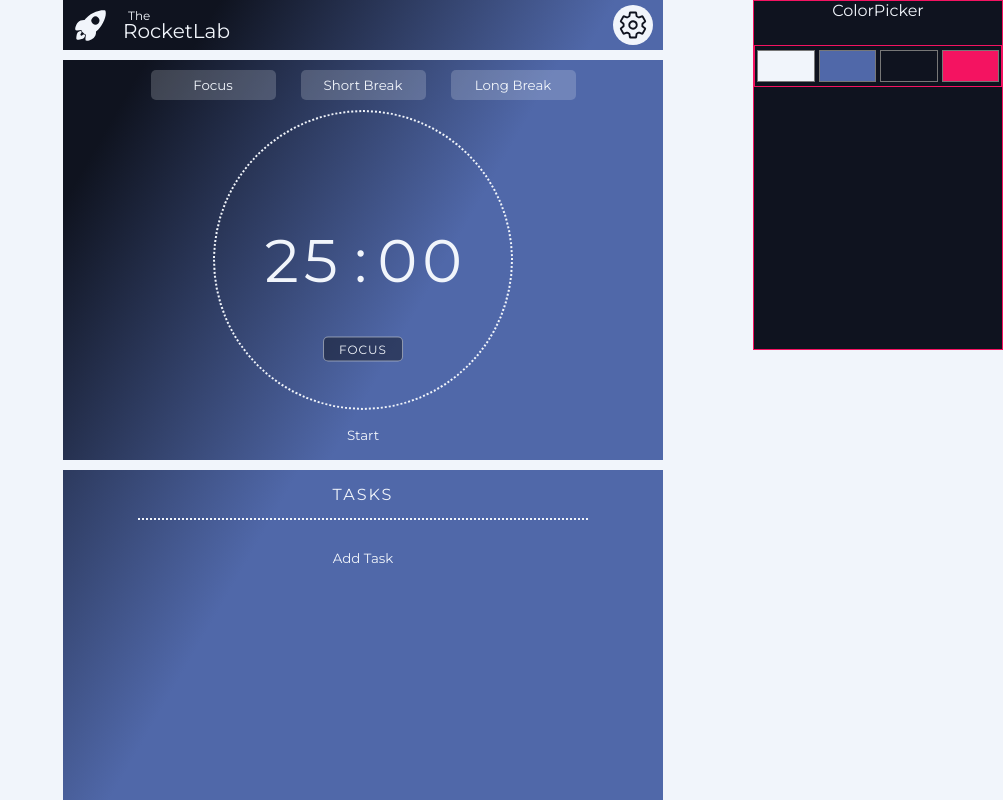
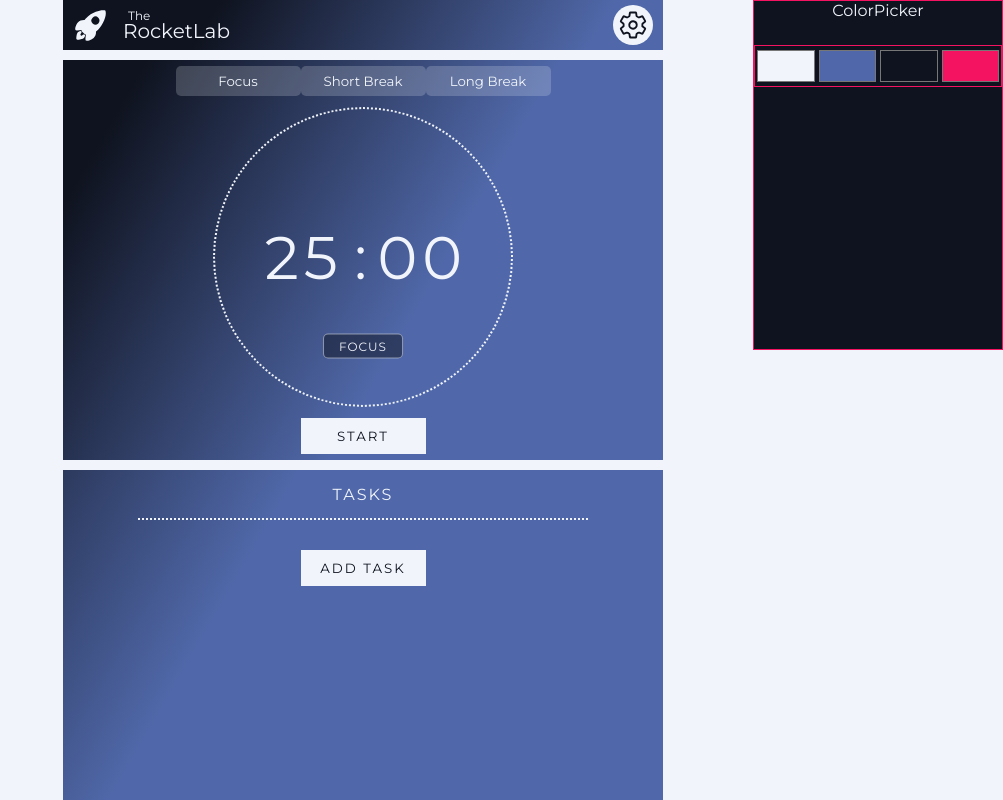
Before and after one commit to tessoka/pomodoro-timer-app, a React (Create React App) app: page / in a window 1280 px wide. Shown: the whole page, without its empty margins (277-1280 px from the left). Built offline with nearby package versions, Linux system fonts and the light colour scheme.

Commit message:
some further scss restructuring

```diff
--- a/src/components/Settings.jsx
+++ b/src/components/Settings.jsx
@@ -65,36 +65,36 @@ const Settings = () => {
       </div>
       <div className="container-mid-mid">
         <div className="box-work">
-          <button onClick={(e) => handleClickWork(e)}>-</button>
+          <button className="btn-small" onClick={(e) => handleClickWork(e)}>-</button>
           <div className="box-mid">
             <p>Focus</p>
             <div className="val">{workTime}:00</div>
           </div>
-          <button onClick={(e) => handleClickWork(e)}>+</button>
+          <button className="btn-small" onClick={(e) => handleClickWork(e)}>+</button>
         </div>
         <div className="box-sbreak">
-          <button onClick={(e) => handleClickShortBreak(e)}>-</button>
+          <button className="btn-small" onClick={(e) => handleClickShortBreak(e)}>-</button>
           <div className="box-mid">
             <p>Short Break</p>
             <div className="val">{shortBreakTime}:00</div>
           </div>
-          <button onClick={(e) => handleClickShortBreak(e)}>+</button>
+          <button className="btn-small" onClick={(e) => handleClickShortBreak(e)}>+</button>
         </div>
         <div className="box-lbreak">
-        <button onClick={(e) => handleClickLongBreak(e)}>-</button>
+        <button className="btn-small" onClick={(e) => handleClickLongBreak(e)}>-</button>
           <div className="box-mid">
             <p>Long Break</p>
             <div className="val">{longBreakTime}:00</div>
           </div>
-          <button onClick={(e) => handleClickLongBreak(e)}>+</button>
+          <button className="btn-small" onClick={(e) => handleClickLongBreak(e)}>+</button>
         </div>
         <div className="box-rounds">
-          <button onClick={(e) => handleClickRounds(e)}>-</button>
+          <button className="btn-small" onClick={(e) => handleClickRounds(e)}>-</button>
           <div className="box-mid">
             <p>Rounds</p>
             <div className="val">{rounds}</div>
           </div>
-          <button onClick={(e) => handleClickRounds(e)}>+</button>
+          <button className="btn-small" onClick={(e) => handleClickRounds(e)}>+</button>
         </div>
       </div>
       <div className="container-mid-bot">
--- a/src/components/Timer.jsx
+++ b/src/components/Timer.jsx
@@ -120,9 +120,9 @@ const Timer = () => {
   return (
     <div className="container-mid">
       <div className="container-mid-top">
-        <button disabled={isRunning} onClick={(e) => handleClickType(e.target.innerText)}>Focus</button>
-        <button disabled={isRunning} onClick={(e) => handleClickType(e.target.innerText)}>Short Break</button>
-        <button disabled={isRunning} onClick={(e) => handleClickType(e.target.innerText)}>Long Break</button>
+        <button className="btn-timer_type" disabled={isRunning} onClick={(e) => handleClickType(e.target.innerText)}>Focus</button>
+        <button className="btn-timer_type" disabled={isRunning} onClick={(e) => handleClickType(e.target.innerText)}>Short Break</button>
+        <button className="btn-timer_type" disabled={isRunning} onClick={(e) => handleClickType(e.target.innerText)}>Long Break</button>
       </div>
       <div className="container-mid-mid">
         <div className="timer-progressbar">
--- a/src/sass/base/global.scss
+++ b/src/sass/base/global.scss
@@ -55,53 +55,7 @@ main {
   }
 }
 
-.container-mid-top {
-  height: 75px;
-  width: 100%;
-
-  display: flex;
-  justify-content: center;
-  align-items: center;
-  gap: 25px;
-
-  & button {
-    background-color: rgba(var(--color1-rgb), .2);
-    border-radius: 5px;
-    width: 125px;
-    height: 30px;
-
-    transition: all .3s ease;
-
-    &:hover {
-      background-color: var(--color4);
-      color: var(--color3);
-    }
-
-    &:disabled {
-      background-color: rgba(var(--color1-rgb), .05);
-      color: rgba(var(--color1-rgb), .2);
-      cursor: default;
-    }
-  }
-}
-
-.container-mid-mid {
-  // border: 1px solid gold;
-  flex: 1;
-  width: 100%;
-
-  @include flexCenter();
-}
-
-.container-mid-bot {
-  // border: 1px solid red;
-  height: 75px;
-  width: 100%;
-
-  @include flexCenter();
-}
-
-
+// SCROLLBAR SETTINGS
 /* width */
 ::-webkit-scrollbar {
   width: 6px;
--- a/src/sass/components/button.scss
+++ /dev/null
@@ -1,14 +0,0 @@
-.btn {
-  background-color: var(--color1);
-
-  width: 125px;
-  padding: 10px 15px;
-
-  color: var(--color3);
-  text-transform: uppercase;
-  letter-spacing: 2px;
-
-  &:hover {
-    background-color: var(--color4);
-  }
-}
--- /dev/null
+++ b/src/sass/components/buttons.scss
@@ -0,0 +1,53 @@
+// Default button
+.btn {
+  background-color: var(--color1);
+
+  width: 125px;
+  padding: 10px 15px;
+
+  color: var(--color3);
+  text-transform: uppercase;
+  letter-spacing: 2px;
+
+  &:hover {
+    background-color: var(--color4);
+  }
+}
+
+// Small button in settings
+.btn-small {
+  background-color: var(--color1);
+  border-radius: 50%;
+
+  height: 40px;
+  width: 40px;
+
+  font-size: 32px;
+  color: var(--color3);
+
+  &:hover {
+    background-color: var(--color4);
+
+  }
+}
+
+// Button in timer
+.btn-timer_type {
+  background-color: rgba(var(--color1-rgb), .2);
+  border-radius: 5px;
+  width: 125px;
+  height: 30px;
+
+  transition: all .3s ease;
+
+  &:hover {
+    background-color: var(--color4);
+    color: var(--color3);
+  }
+
+  &:disabled {
+    background-color: rgba(var(--color1-rgb), .05);
+    color: rgba(var(--color1-rgb), .2);
+    cursor: default;
+  }
+}
--- a/src/sass/modules/Settings.module.scss
+++ b/src/sass/modules/Settings.module.scss
@@ -34,22 +34,5 @@
         font-size: 14px;
       }
     }
-
-
-    button {
-      background-color: var(--color1);
-      border-radius: 50%;
-
-      height: 40px;
-      width: 40px;
-
-      font-size: 32px;
-      color: var(--color3);
-
-      &:hover {
-        background-color: var(--color4);
-
-      }
-    }
   }
 }
--- a/src/sass/style.scss
+++ b/src/sass/style.scss
@@ -15,3 +15,4 @@
 @import "./modules/ColorPicker.module";
 
 // Component files
+@import "./components/buttons";
```
